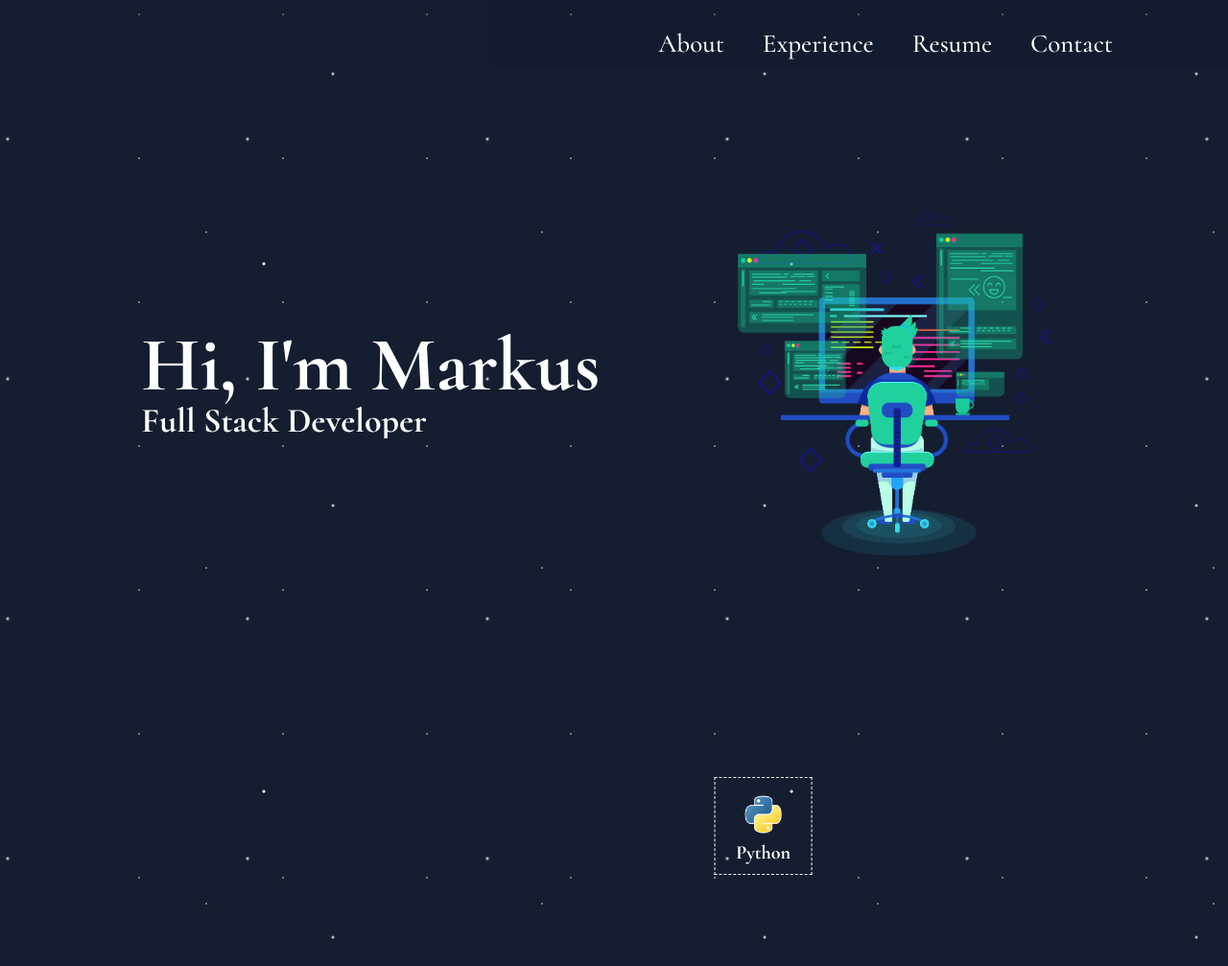
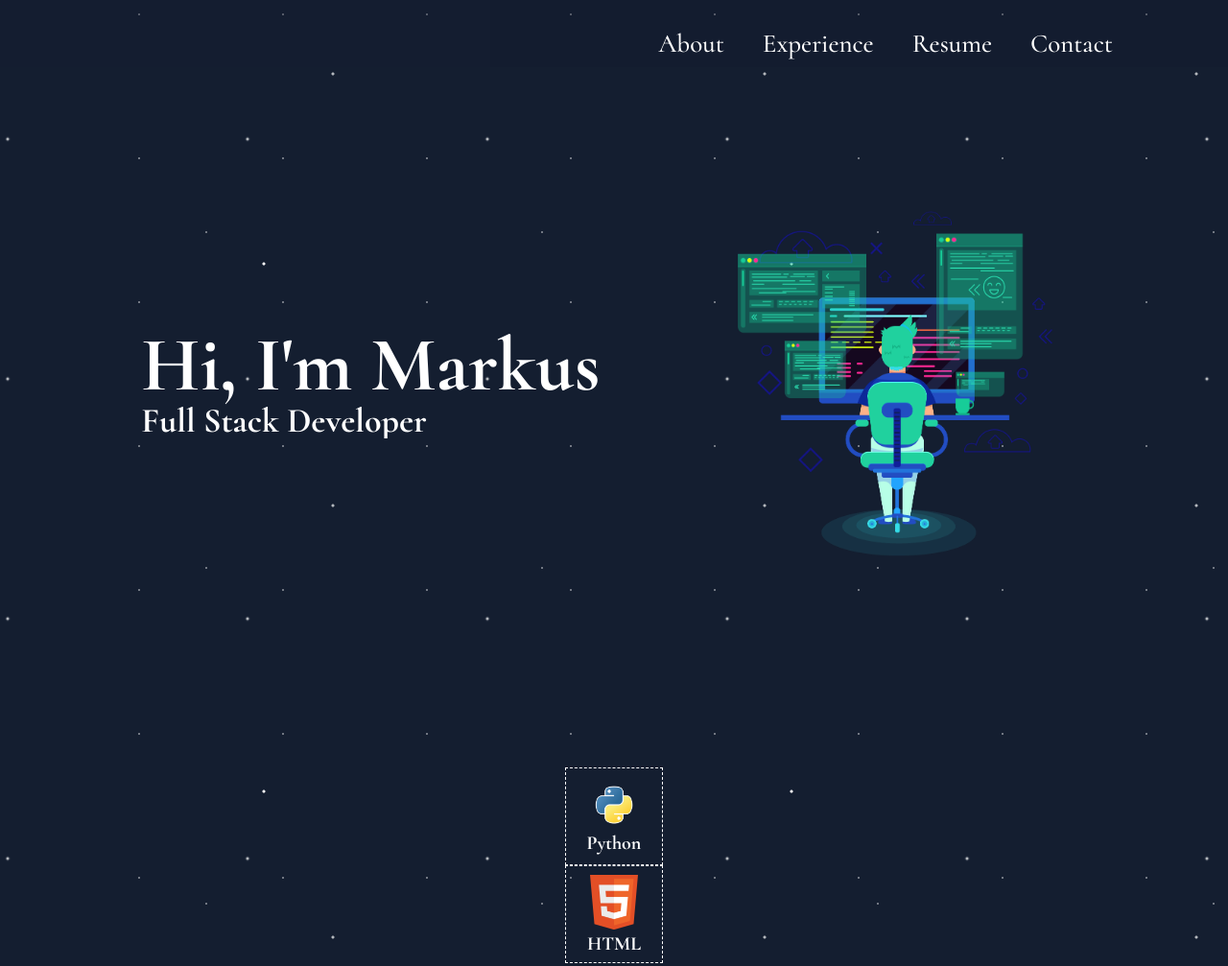
Before and after one commit to mhjarvis/Portfolio, a website built with webpack: page dist/index.html in a window 1280 px wide. Shown: the top 1007 px of the page at 96% size. Built offline with nearby package versions, Linux system fonts and the light colour scheme.

Commit message:
Remove slideshow

```diff
--- a/dist/index.html
+++ b/dist/index.html
@@ -8,6 +8,7 @@
     <title>Document</title>
 </head>
 <body>
+
     <nav>
         <ul class="nav-list">
             <li class="home-link"></li>
@@ -17,6 +18,7 @@
             <li class="contact-link">Contact</li>
         </ul>
     </nav>
+
     <header>
         <div class="header-container">
             <h1 class="name">Hi, I'm Markus</h1>
@@ -27,11 +29,15 @@
         <img src="./images/dev-img.png" alt="image-of-programmer" class="dev-img">
     </header>
 
-    <div class="slideshow">
+    <div class="slideshow-container">
         <div class="slideshow-images">
             <div class="language-box python">
                 <img src="./images/languages/python.png" alt="python-symbol">
                 <p class="language-text">Python</p>
+            </div>
+            <div class="language-box html">
+                <img src="./images/languages/html.png" alt="html-symbol">
+                <p class="language-text">HTML</p>
             </div>
         </div>
     </div>
--- a/dist/styles.css
+++ b/dist/styles.css
@@ -150,24 +150,8 @@ nav {
 /************* SLIDESHOW *************/
 /*************************************/
 
-.slideshow {
-    height: 120px;
-    width: 800px;
-    max-width: 1000px;
-    margin: 0 auto;
-    position: relative;
-    overflow: hidden;
-    transform: translate3d(0, 0, 0);
-}
+.slideshow-container {
 
-.slideshow-images {
-    height: 100px;
-    margin-top: 10px;
-    width: 2500px;
-    display: flex;
-    justify-content: center;
-
-    animation: moveSlideshow 12s linear infinite;
 }
 
 .language-box {
@@ -178,6 +162,7 @@ nav {
     align-items: center;
     justify-content: center;
     border: 1px dashed white;
+    margin: 0 10px;
 }
 
 .language-box img {
@@ -189,11 +174,6 @@ nav {
     font-size: 2rem;
 }
 
-@keyframes moveSlideshow {
-    100% {
-      transform: translateX(-66.6666%);
-    }
-  }
 
 /*************************************/
 /******** MAIN BODY CONTENT **********/
```
